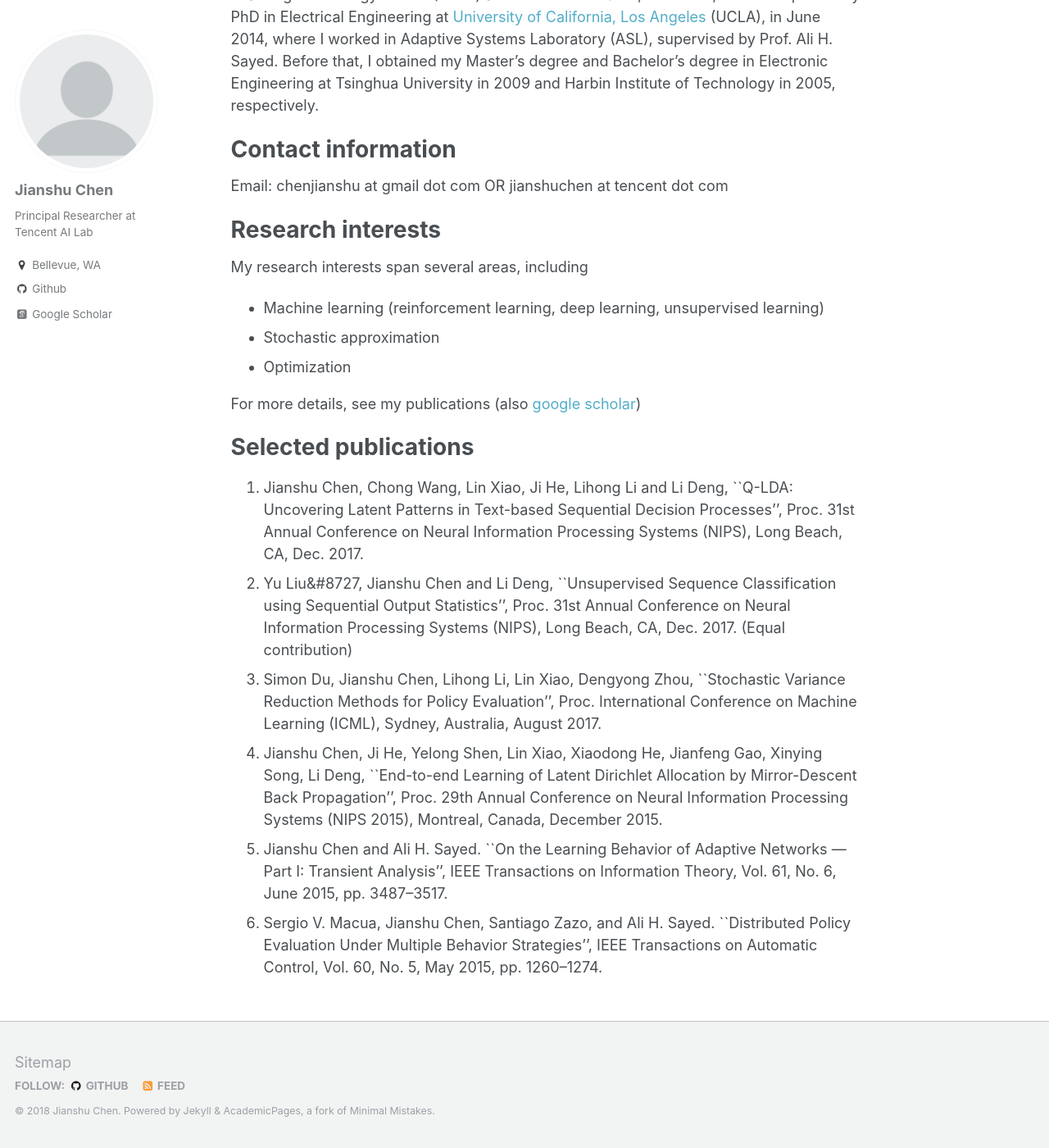
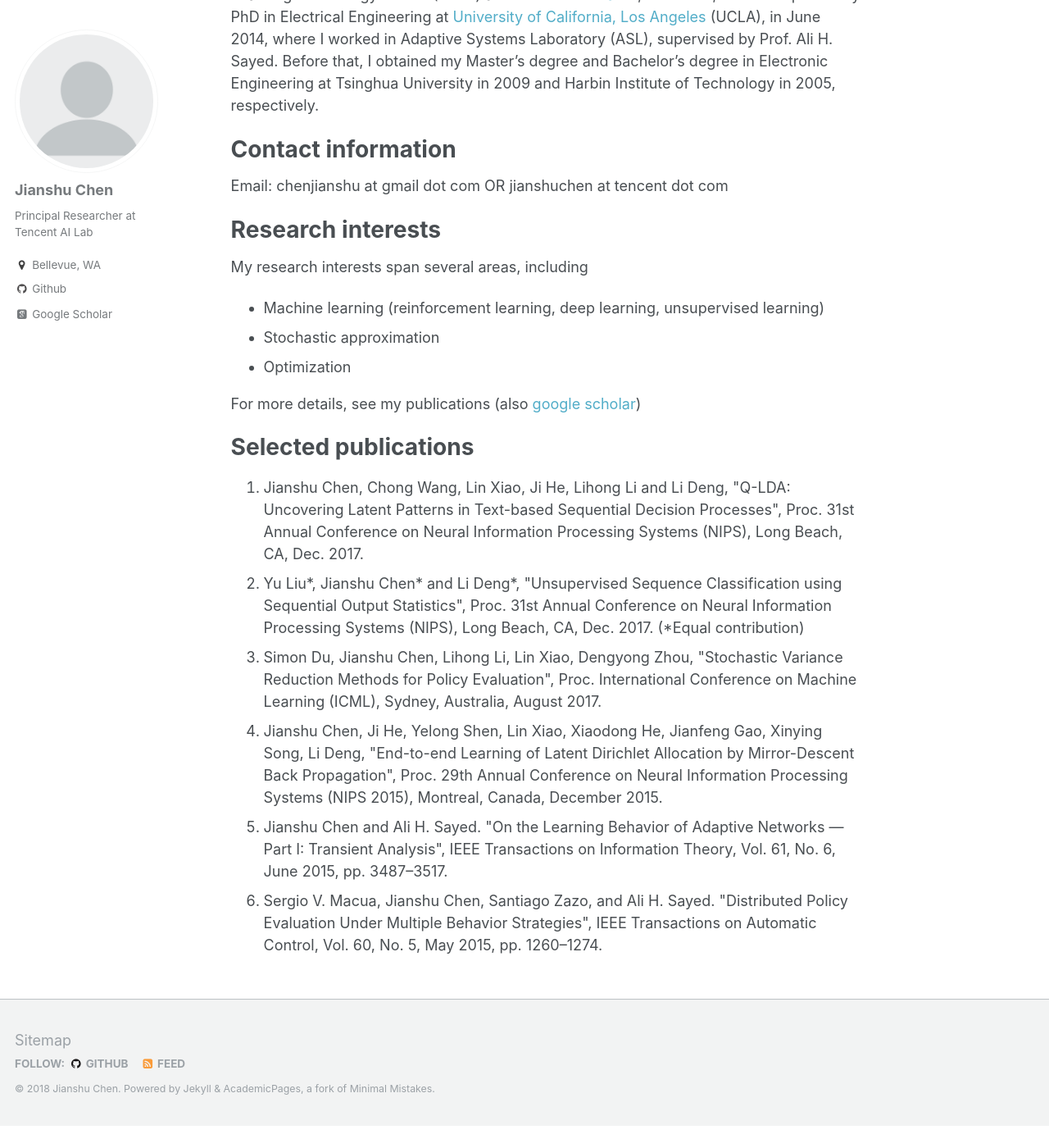
Before and after one commit to chenjianshu/chenjianshu.github.io, a Jekyll site: the page built from _pages/about.md, in a window 1280 px wide and 1400 px high, scrolled down 234 px. Shown: the whole window at 82% size. Built offline with Jekyll 4.4.1, drawn with Linux system fonts in a browser that asks for light colours; some web fonts are replaced; after the commit the page ends 1607 px from its top, so only the background shows below that.

Commit message:
about: add symbols

```diff
--- a/_pages/about.md
+++ b/_pages/about.md
@@ -28,9 +28,9 @@ For more details, see my publications (also [google scholar](https://scholar.goo
 
 Selected publications
 ======
-1. Jianshu Chen, Chong Wang, Lin Xiao, Ji He, Lihong Li and Li Deng, ``Q-LDA: Uncovering Latent Patterns in Text-based Sequential Decision Processes'', Proc. 31st Annual Conference on Neural Information Processing Systems (NIPS), Long Beach, CA, Dec. 2017.
-1. Yu Liu&#8727, Jianshu Chen and Li Deng, ``Unsupervised Sequence Classification using Sequential Output Statistics'', Proc. 31st Annual Conference on Neural Information Processing Systems (NIPS), Long Beach, CA, Dec. 2017. (Equal contribution)
-1. Simon Du, Jianshu Chen, Lihong Li, Lin Xiao, Dengyong Zhou, ``Stochastic Variance Reduction Methods for Policy Evaluation'', Proc. International Conference on Machine Learning (ICML), Sydney, Australia, August 2017.
-1. Jianshu Chen, Ji He, Yelong Shen, Lin Xiao, Xiaodong He, Jianfeng Gao, Xinying Song, Li Deng, ``End-to-end Learning of Latent Dirichlet Allocation by Mirror-Descent Back Propagation'', Proc. 29th Annual Conference on Neural Information Processing Systems (NIPS 2015), Montreal, Canada, December 2015.
-1. Jianshu Chen and Ali H. Sayed. ``On the Learning Behavior of Adaptive Networks — Part I: Transient Analysis'', IEEE Transactions on Information Theory,  Vol. 61, No. 6, June 2015, pp. 3487–3517.
-1. Sergio V. Macua, Jianshu Chen, Santiago Zazo, and Ali H. Sayed. ``Distributed Policy Evaluation Under Multiple Behavior Strategies'', IEEE Transactions on Automatic Control, Vol. 60, No. 5, May 2015, pp. 1260–1274.
+1. Jianshu Chen, Chong Wang, Lin Xiao, Ji He, Lihong Li and Li Deng, \"Q-LDA: Uncovering Latent Patterns in Text-based Sequential Decision Processes\", Proc. 31st Annual Conference on Neural Information Processing Systems (NIPS), Long Beach, CA, Dec. 2017.
+1. Yu Liu\*, Jianshu Chen\* and Li Deng\*, \"Unsupervised Sequence Classification using Sequential Output Statistics\", Proc. 31st Annual Conference on Neural Information Processing Systems (NIPS), Long Beach, CA, Dec. 2017. (\*Equal contribution)
+1. Simon Du, Jianshu Chen, Lihong Li, Lin Xiao, Dengyong Zhou, \"Stochastic Variance Reduction Methods for Policy Evaluation\", Proc. International Conference on Machine Learning (ICML), Sydney, Australia, August 2017.
+1. Jianshu Chen, Ji He, Yelong Shen, Lin Xiao, Xiaodong He, Jianfeng Gao, Xinying Song, Li Deng, \"End-to-end Learning of Latent Dirichlet Allocation by Mirror-Descent Back Propagation\", Proc. 29th Annual Conference on Neural Information Processing Systems (NIPS 2015), Montreal, Canada, December 2015.
+1. Jianshu Chen and Ali H. Sayed. \"On the Learning Behavior of Adaptive Networks — Part I: Transient Analysis\", IEEE Transactions on Information Theory,  Vol. 61, No. 6, June 2015, pp. 3487–3517.
+1. Sergio V. Macua, Jianshu Chen, Santiago Zazo, and Ali H. Sayed. \"Distributed Policy Evaluation Under Multiple Behavior Strategies\", IEEE Transactions on Automatic Control, Vol. 60, No. 5, May 2015, pp. 1260–1274.
```
